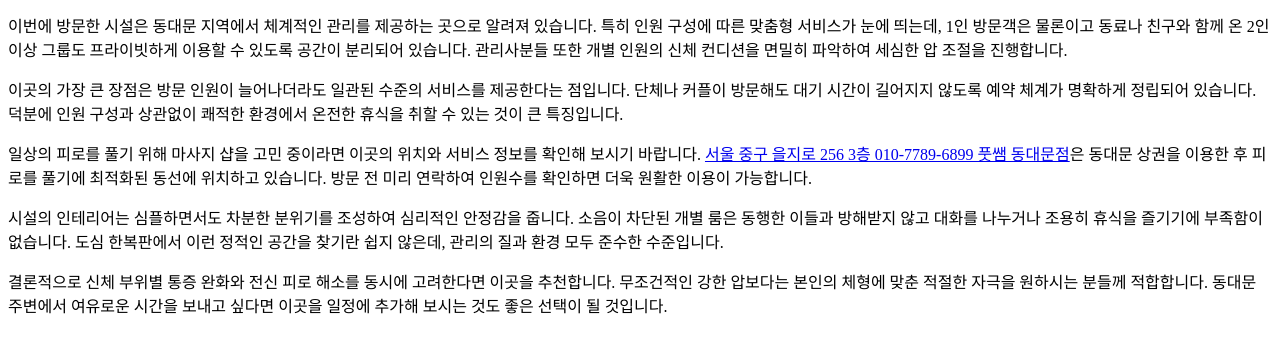
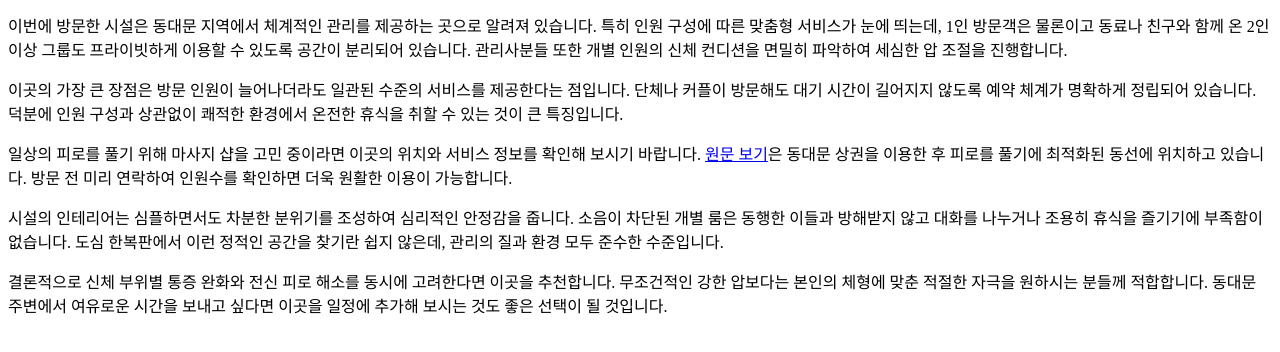
Before and after one commit to dydrkrtks7-cmd/bp-kr-pbn-sr-078, a plain HTML site: page posts/gemini-coverage-20260719-0139.html in a window 1280 px wide. Shown: the part 140-492 px from the top of the page. Drawn offline with Linux system fonts and the light colour scheme.

Commit message:
deploy: garbage-free snapshot 2026-07-27T00:37:47.694Z

```diff
--- a/posts/gemini-coverage-20260719-0139.html
+++ b/posts/gemini-coverage-20260719-0139.html
@@ -13,7 +13,7 @@
     <p>적절한 위생 상태와 숙련된 관리사의 기술력, 그리고 편리한 접근성이라는 세 가지 조건을 모두 만족하는 곳을 찾는 일은 생각보다 까다롭습니다. 많은 분이 반포 마사지 솔직후기 정보를 찾아 헤매지만, 실제로는 동대문 근처에서 더 만족스러운 경험을 하기도 합니다. 오늘은 제가 직접 경험한 기준을 바탕으로 신뢰할 수 있는 관리 시설을 소개하려 합니다.</p>
     <p>이번에 방문한 시설은 동대문 지역에서 체계적인 관리를 제공하는 곳으로 알려져 있습니다. 특히 인원 구성에 따른 맞춤형 서비스가 눈에 띄는데, 1인 방문객은 물론이고 동료나 친구와 함께 온 2인 이상 그룹도 프라이빗하게 이용할 수 있도록 공간이 분리되어 있습니다. 관리사분들 또한 개별 인원의 신체 컨디션을 면밀히 파악하여 세심한 압 조절을 진행합니다.</p>
     <p>이곳의 가장 큰 장점은 방문 인원이 늘어나더라도 일관된 수준의 서비스를 제공한다는 점입니다. 단체나 커플이 방문해도 대기 시간이 길어지지 않도록 예약 체계가 명확하게 정립되어 있습니다. 덕분에 인원 구성과 상관없이 쾌적한 환경에서 온전한 휴식을 취할 수 있는 것이 큰 특징입니다.</p>
-    <p>일상의 피로를 풀기 위해 마사지 샵을 고민 중이라면 이곳의 위치와 서비스 정보를 확인해 보시기 바랍니다. <a class="anchor-link" href="https://euljiro-body-care.mapo-room-guide.xyz/" data-bpaas-link-target="t1-campaign-mqw1w2qy-5klg">서울 중구 을지로 256 3층 010-7789-6899 풋쌤 동대문점</a>은 동대문 상권을 이용한 후 피로를 풀기에 최적화된 동선에 위치하고 있습니다. 방문 전 미리 연락하여 인원수를 확인하면 더욱 원활한 이용이 가능합니다.</p>
+    <p>일상의 피로를 풀기 위해 마사지 샵을 고민 중이라면 이곳의 위치와 서비스 정보를 확인해 보시기 바랍니다. <a class="anchor-link" href="https://story.roomlab-dangsan.xyz/blog-2.html" data-bpaas-link-target="t1-campaign-mqw1w2qy-5klg">원문 보기</a>은 동대문 상권을 이용한 후 피로를 풀기에 최적화된 동선에 위치하고 있습니다. 방문 전 미리 연락하여 인원수를 확인하면 더욱 원활한 이용이 가능합니다.</p>
     <p>시설의 인테리어는 심플하면서도 차분한 분위기를 조성하여 심리적인 안정감을 줍니다. 소음이 차단된 개별 룸은 동행한 이들과 방해받지 않고 대화를 나누거나 조용히 휴식을 즐기기에 부족함이 없습니다. 도심 한복판에서 이런 정적인 공간을 찾기란 쉽지 않은데, 관리의 질과 환경 모두 준수한 수준입니다.</p>
     <p>결론적으로 신체 부위별 통증 완화와 전신 피로 해소를 동시에 고려한다면 이곳을 추천합니다. 무조건적인 강한 압보다는 본인의 체형에 맞춘 적절한 자극을 원하시는 분들께 적합합니다. 동대문 주변에서 여유로운 시간을 보내고 싶다면 이곳을 일정에 추가해 보시는 것도 좋은 선택이 될 것입니다.</p>
 </body>
```
